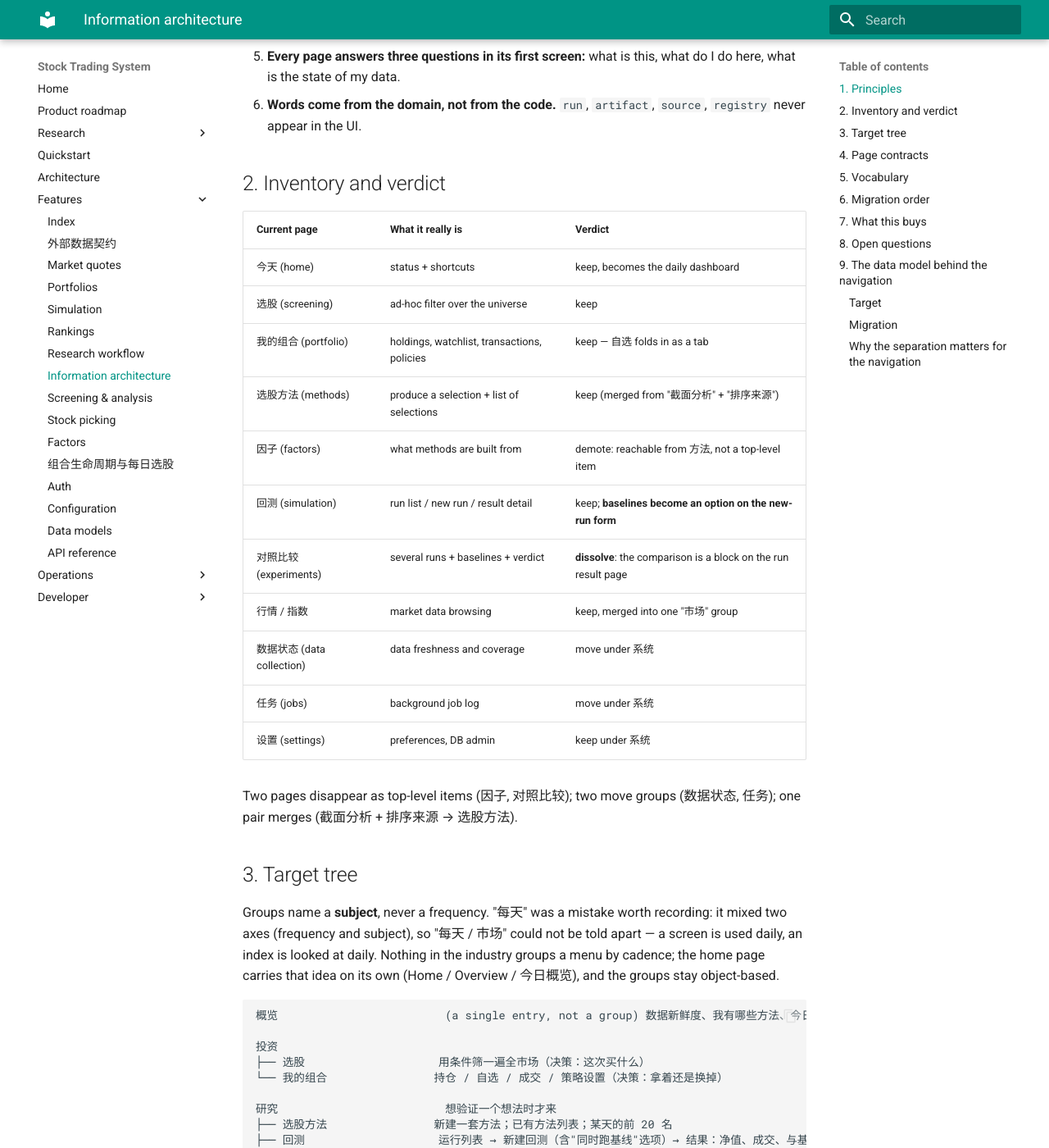
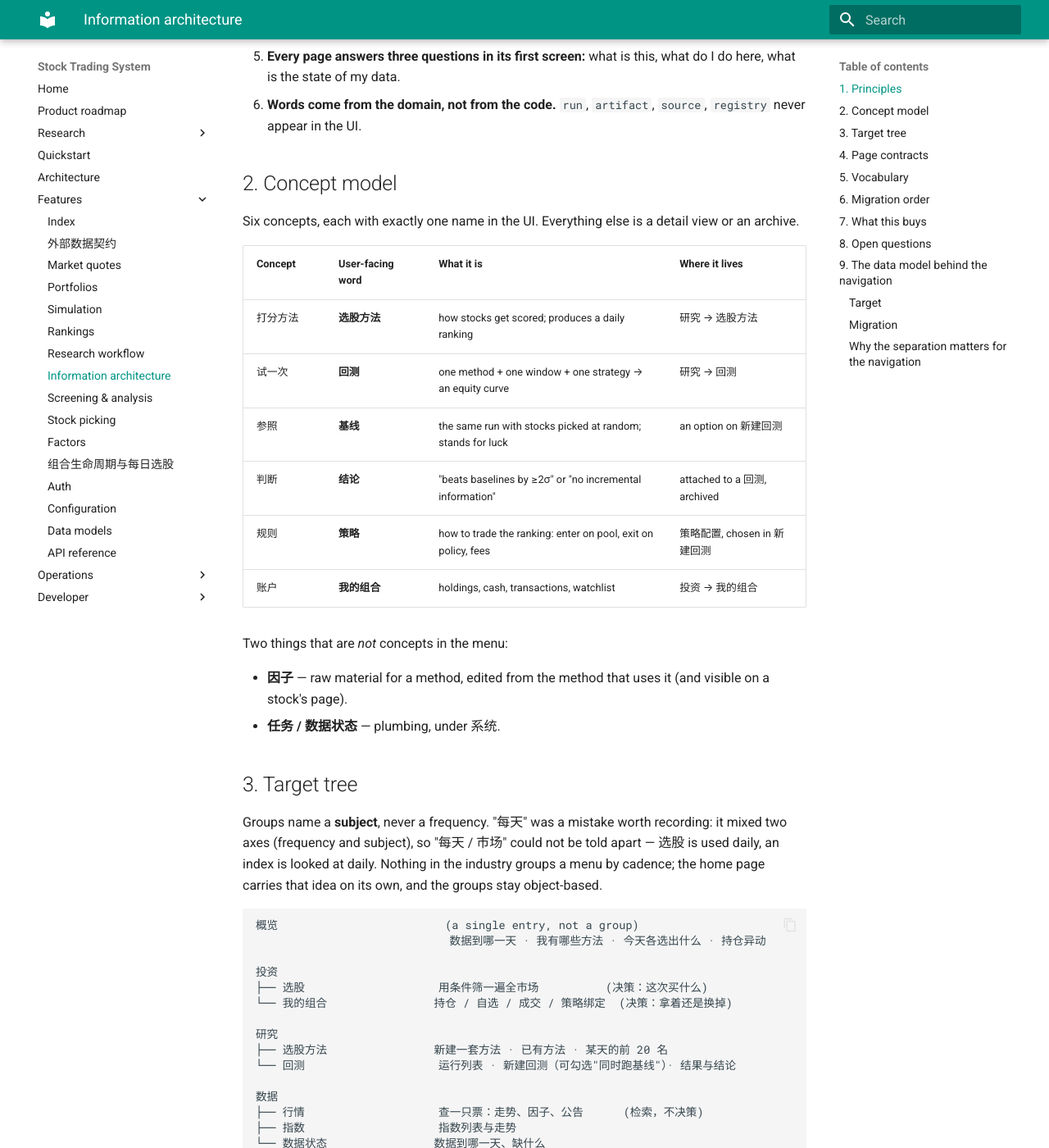
Before and after one commit to yingrui/turtle, an MkDocs documentation site: the page built from docs/features/information-architecture.md, in a window 1280 px wide and 1400 px high, scrolled down 554 px. Shown: the whole window at 82% size. Built offline with MkDocs 1.6.1 and Material for MkDocs 9.7.7, drawn with Linux system fonts in a browser that asks for light colours; some of the changed text lies outside the part shown.

Commit message:
信息架构定稿：六个概念、五组菜单、一张页面契约表
把散落在前几版里的裁定收成一份自洽的规格：
- 概念模型六个词（选股方法/回测/基线/结论/策略/我的组合），其余都是详情或归档；因子与任务/数据状态不进菜单。
- 菜单按对象分组：概览（单一入口）、投资（选股、我的组合）、研究（选股方法、回测）、数据（行情、指数、数据状态）、系统（任务、设置）。
- 取消"对照比较"页面：基线是新建回测里的一个勾选项，结果页显示 σ，"保存为结论"归档判断。
- 页面契约表写死每页的目的、唯一主行动与空态，空态文案直接给出下一步。
- 记下"每天/市场"那次错误：菜单按节奏分组会把频度与对象混轴。

````diff
--- a/docs/features/information-architecture.md
+++ b/docs/features/information-architecture.md
@@ -20,75 +20,76 @@
 6. **Words come from the domain, not from the code.** `run`, `artifact`, `source`, `registry` never
    appear in the UI.
 
-## 2. Inventory and verdict
+## 2. Concept model
 
-| Current page | What it really is | Verdict |
-|---|---|---|
-| 今天 (home) | status + shortcuts | keep, becomes the daily dashboard |
-| 选股 (screening) | ad-hoc filter over the universe | keep |
-| 我的组合 (portfolio) | holdings, watchlist, transactions, policies | keep — 自选 folds in as a tab |
-| 选股方法 (methods) | produce a selection + list of selections | keep (merged from "截面分析" + "排序来源") |
-| 因子 (factors) | what methods are built from | demote: reachable from 方法, not a top-level item |
-| 回测 (simulation) | run list / new run / result detail | keep; **baselines become an option on the new-run form** |
-| 对照比较 (experiments) | several runs + baselines + verdict | **dissolve**: the comparison is a block on the run result page |
-| 行情 / 指数 | market data browsing | keep, merged into one "市场" group |
-| 数据状态 (data collection) | data freshness and coverage | move under 系统 |
-| 任务 (jobs) | background job log | move under 系统 |
-| 设置 (settings) | preferences, DB admin | keep under 系统 |
+Six concepts, each with exactly one name in the UI. Everything else is a detail view or an archive.
 
-Two pages disappear as top-level items (因子, 对照比较); two move groups (数据状态, 任务); one pair merges
-(截面分析 + 排序来源 → 选股方法).
+| Concept | User-facing word | What it is | Where it lives |
+|---|---|---|---|
+| 打分方法 | **选股方法** | how stocks get scored; produces a daily ranking | 研究 → 选股方法 |
+| 试一次 | **回测** | one method + one window + one strategy → an equity curve | 研究 → 回测 |
+| 参照 | **基线** | the same run with stocks picked at random; stands for luck | an option on 新建回测 |
+| 判断 | **结论** | "beats baselines by ≥2σ" or "no incremental information" | attached to a 回测, archived |
+| 规则 | **策略** | how to trade the ranking: enter on pool, exit on policy, fees | 策略配置, chosen in 新建回测 |
+| 账户 | **我的组合** | holdings, cash, transactions, watchlist | 投资 → 我的组合 |
+
+Two things that are *not* concepts in the menu:
+
+- **因子** — raw material for a method, edited from the method that uses it (and visible on a stock's page).
+- **任务 / 数据状态** — plumbing, under 系统.
 
 ## 3. Target tree
 
 Groups name a **subject**, never a frequency. "每天" was a mistake worth recording: it mixed two axes
-(frequency and subject), so "每天 / 市场" could not be told apart — a screen is used daily, an index is
-looked at daily. Nothing in the industry groups a menu by cadence; the home page carries that idea on
-its own (Home / Overview / 今日概览), and the groups stay object-based.
+(frequency and subject), so "每天 / 市场" could not be told apart — 选股 is used daily, an index is looked at
+daily. Nothing in the industry groups a menu by cadence; the home page carries that idea on its own, and the
+groups stay object-based.
 
 ```
-概览                         (a single entry, not a group) 数据新鲜度、我有哪些方法、今日选出什么、持仓异动
+概览                         (a single entry, not a group)
+                             数据到哪一天 · 我有哪些方法 · 今天各选出什么 · 持仓异动
 
 投资
-├── 选股                    用条件筛一遍全市场（决策：这次买什么）
-└── 我的组合                持仓 / 自选 / 成交 / 策略设置（决策：拿着还是换掉）
+├── 选股                    用条件筛一遍全市场          (决策：这次买什么)
+└── 我的组合                持仓 / 自选 / 成交 / 策略绑定  (决策：拿着还是换掉)
 
-研究                         想验证一个想法时才来
-├── 选股方法                新建一套方法；已有方法列表；某天的前 20 名
-├── 回测                    运行列表 → 新建回测（含"同时跑基线"选项）→ 结果：净值、成交、与基线的 σ
-└── 实验记录                已下过结论的对照（只读档案，从回测结果页"保存为实验"进入）
+研究
+├── 选股方法                新建一套方法 · 已有方法 · 某天的前 20 名
+└── 回测                    运行列表 · 新建回测（可勾选"同时跑基线"）· 结果与结论
 
 数据
-├── 行情                    查一只票：走势、因子、公告（检索，不决策）
+├── 行情                    查一只票：走势、因子、公告      (检索，不决策)
 ├── 指数                    指数列表与走势
 └── 数据状态                数据到哪一天、缺什么
 
 系统
 ├── 任务
-└── 设置
+└── 设置                    含交易费率（佣金、印花税、手数）
 ```
 
-选股 and 行情 are different jobs, which is why they stay apart: **选股 narrows the universe to decide;
-行情 looks one name up.** 行情 is a lookup, 选股 is a decision.
+选股 and 行情 stay apart because they are different jobs: **选股 narrows the universe to decide; 行情 looks one
+name up.** 行情 is a lookup, 选股 is a decision.
 
-Note the asymmetry: 回测 is the page that produces a verdict; 实验记录 is where verdicts are *filed*. The
-comparison itself happens on the run page — that is the change that removes a whole concept from the
-user's head.
+There is no 「对照比较」page. Running baselines is a checkbox on 新建回测; the result page shows
+`本策略 −15.13 | 基线均值 −0.36 ± 9.32 → −1.59σ`; "保存为结论" files the verdict. A verdict is read from the
+run it belongs to, not from a separate list.
 
 ## 4. Page contracts
 
-Each page states its purpose, its single primary action, and what it shows when empty.
+Each page answers, in its first screen: what is this, what do I do here, what is the state of my data.
 
-| Page | Purpose (one line, shown at top) | Primary action | Empty state |
+| Page | Purpose | Primary action | Empty state |
 |---|---|---|---|
-| 今天 | 今天需要你决定的事 | — | "还没有方法：去 选股方法 建一套" |
-| 选股 | 用条件筛一遍全市场 | 保存为观察池 | "没有满足条件的股票，放宽条件试试" |
-| 我的组合 | 你持有的和关注的 | 记录一笔成交 | "还没有持仓，从 选股 里挑几只" |
+| 概览 | 今天需要你决定的事 | — | "还没有方法：去 选股方法 建一套" |
+| 选股 | 用条件筛一遍全市场 | 加入自选 | "没有满足条件的股票，放宽条件试试" |
+| 我的组合 | 你持有的和关注的 | 记一笔成交 | "还没有持仓，从 选股 里挑几只" |
 | 选股方法 | 一套方法 = 怎么给股票打分 | 新建方法 | "还没有方法，用 regime 打分或训练一个评分卡开始" |
-| 回测 | 一套方法在历史上挣了多少 | 新建回测 | "还没有回测，选一套方法跑一次" |
-| 回测结果 | 这次回测的账本与相对基线的位置 | 保存为实验记录 | — |
-| 行情 / 指数 | 市场数据 | 搜索代码 | "数据截至 X，请联系管理员同步" |
-| 数据状态 | 数据到哪一天，缺什么 | — | — |
+| 回测（列表） | 一次回测 = 一套方法 + 一段区间 → 一条净值曲线 | 新建回测 | "还没有回测，选一套方法跑一次" |
+| 新建回测 | 方法 + 区间 + 策略（+ 可选基线） | 开始回测 | — |
+| 回测结果 | 这次回测的账本，以及它相对基线的位置 | 保存为结论 | — |
+| 行情 | 查一只票 | 搜索代码 | "数据截至 X" |
+| 指数 | 指数走势 | 选一个指数 | "暂无数日线数据" |
+| 数据状态 | 数据到哪一天、缺什么 | — | — |
 | 任务 | 后台在跑什么 | — | "没有正在运行的任务" |
 
 ## 5. Vocabulary
@@ -96,11 +97,11 @@
 | Internal (never shown) | User-facing | Why |
 |---|---|---|
 | ranking source / artifact | 选股方法 | a person owns methods, not rows |
-| analysis method / registry entry | 计算方法（方法页里的一个选项） | it is a choice, not a place |
-| simulation run | 回测（一次回测 = 一次运行） | one word for the action and its result |
-| experiment / variant / control | 对照比较 / 候选 / 基线 | 变体 and 对照 are lab words; 候选 and 基线 say what they do |
+| analysis method / registry entry | 计算方法（新建方法时的一个选项） | it is a choice, not a place |
+| simulation run | 回测 | one word for the action and its result |
+| experiment / variant / control | 结论 / 候选 / 基线 | lab words replaced by what they do |
+| strategy config / trading rules | 策略 | the thing you pick when starting a backtest |
 | provenance / manifest / sha256 | 用了哪份数据（版本与日期） | hashes belong in the record, not the sentence |
-| dataset version | 数据版本 | fine, but only inside a detail view |
 | job | 后台任务 | and only under 系统 |
 
 ## 6. Migration order
````
